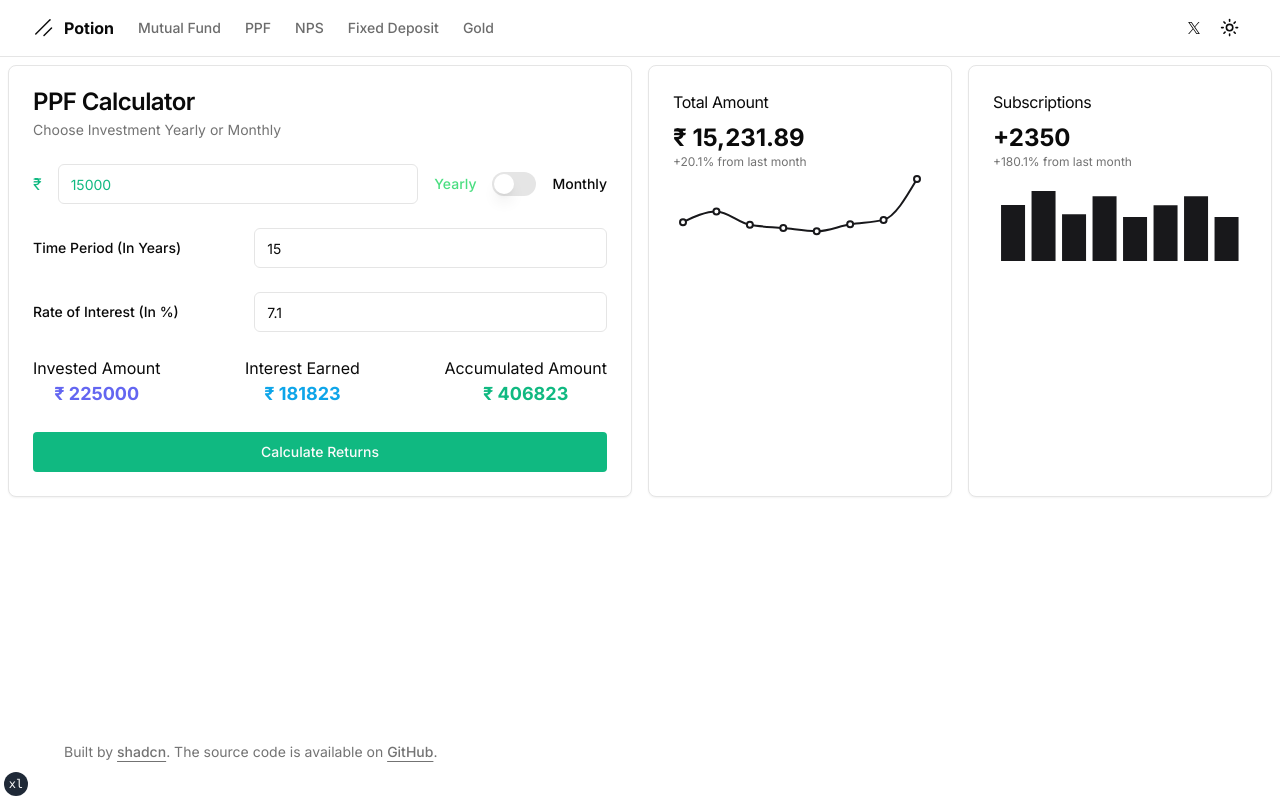
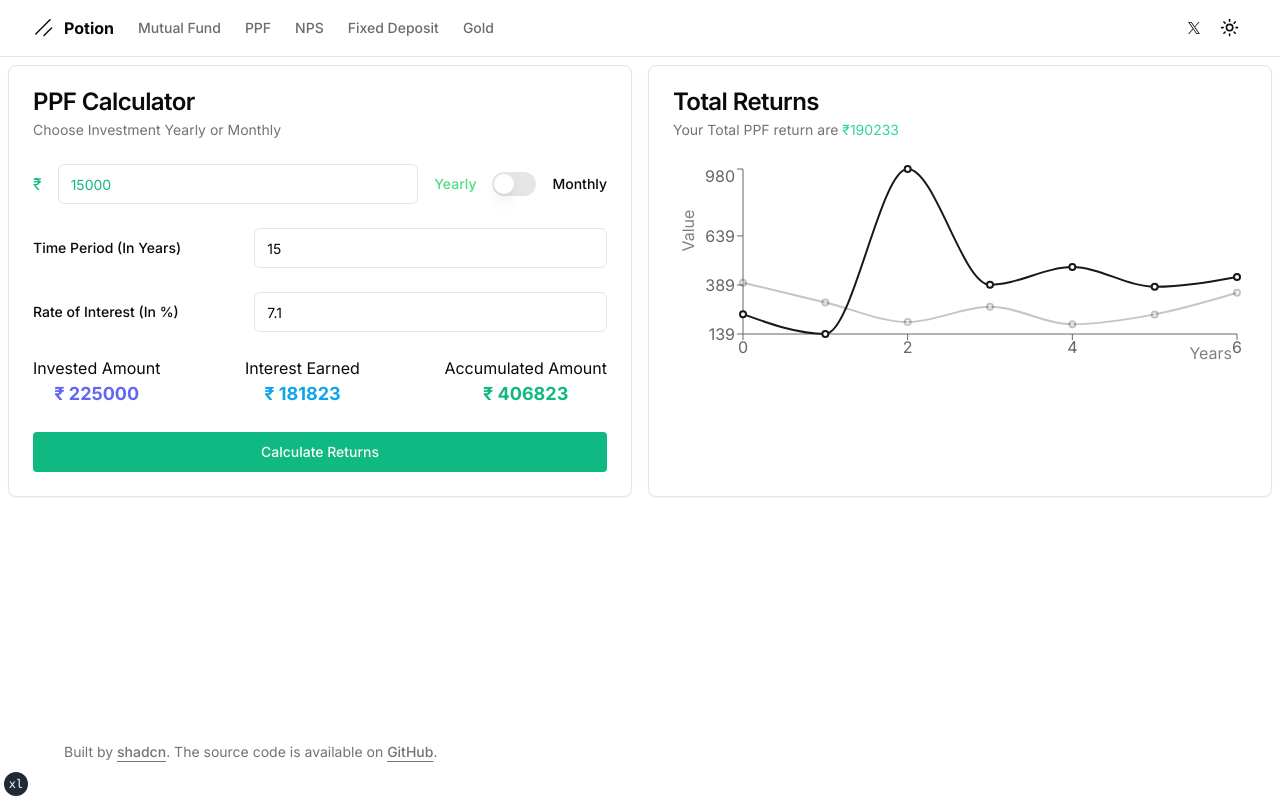
Before and after one commit to AbhikshaGoel/money-groww, a Next.js app: page /ppf in a window 1280 px wide. Built offline with nearby package versions, Linux system fonts and the light colour scheme.

Commit message:
Added the graph still not 100%

```diff
--- a/app/cards/metric.tsx
+++ b/app/cards/metric.tsx
@@ -1,5 +1,12 @@
 import { useTheme } from "next-themes";
-import { Line, LineChart, ResponsiveContainer, Tooltip } from "recharts";
+import {
+  Line,
+  LineChart,
+  ResponsiveContainer,
+  Tooltip,
+  XAxis,
+  YAxis,
+} from "recharts";
 
 import { useConfig } from "@/hooks/use-config";
 import {
@@ -11,38 +18,16 @@ import {
 } from "@/components/ui/card";
 import { themes } from "@/registry/themes";
 
-const data = [
-  {
-    average: 400,
-    today: 240,
-  },
-  {
-    average: 300,
-    today: 139,
-  },
-  {
-    average: 200,
-    today: 980,
-  },
-  {
-    average: 278,
-    today: 390,
-  },
-  {
-    average: 189,
-    today: 480,
-  },
-  {
-    average: 239,
-    today: 380,
-  },
-  {
-    average: 349,
-    today: 430,
-  },
-];
+type DataPoint = {
+  i: number;
+  interest: number;
+  amount: number;
+};
 
-export function CardsMetric() {
+type DataArray = DataPoint[];
+
+export function CardsMetric({ data }: { data: DataArray }) {
+  console.log("Data array", data);
   const { theme: mode } = useTheme();
   const [config] = useConfig();
 
@@ -51,9 +36,10 @@ export function CardsMetric() {
   return (
     <Card>
       <CardHeader>
-        <CardTitle>Exercise Minutes</CardTitle>
+        <CardTitle>Total Returns</CardTitle>
         <CardDescription>
-          Your excercise minutes are ahead of where you normally are.
+          Your Total PPF return are
+          <span className="text-emerald-400"> &#8377;{"190233"}</span>
         </CardDescription>
       </CardHeader>
       <CardContent className="pb-4">
@@ -68,6 +54,21 @@ export function CardsMetric() {
                 bottom: 0,
               }}
             >
+              <XAxis
+                dataKey="i"
+                type="number"
+                domain={["dataMin", "dataMax"]}
+                label={{ value: "Years", position: "insideBottomRight" }}
+              />
+              <YAxis
+                type="number"
+                domain={["dataMin", "dataMax"]}
+                label={{
+                  value: "Value",
+                  angle: -90,
+                  position: "insideLeft",
+                }}
+              />
               <Tooltip
                 content={({ active, payload }) => {
                   if (active && payload && payload.length) {
@@ -75,18 +76,18 @@ export function CardsMetric() {
                       <div className="rounded-lg border bg-background p-2 shadow-sm">
                         <div className="grid grid-cols-2 gap-2">
                           <div className="flex flex-col">
-                            <span className="text-[0.70rem] uppercase text-muted-foreground">
-                              Average
+                            <span className="text-xs text-muted-foreground">
+                              Interest Earned
                             </span>
-                            <span className="font-bold text-muted-foreground">
+                            <span className="font-normal text-emerald-500">
                               {payload[0].value}
                             </span>
                           </div>
                           <div className="flex flex-col">
-                            <span className="text-[0.70rem] uppercase text-muted-foreground">
-                              Today
+                            <span className="text-xs text-muted-foreground">
+                              Total Amount
                             </span>
-                            <span className="font-bold">
+                            <span className="font-bold text-emerald-500">
                               {payload[1].value}
                             </span>
                           </div>
@@ -100,8 +101,8 @@ export function CardsMetric() {
               />
               <Line
                 type="monotone"
+                dataKey="interest"
                 strokeWidth={2}
-                dataKey="average"
                 activeDot={{
                   r: 6,
                   style: { fill: "var(--theme-primary)", opacity: 0.25 },
@@ -118,7 +119,7 @@ export function CardsMetric() {
               />
               <Line
                 type="monotone"
-                dataKey="today"
+                dataKey="amount"
                 strokeWidth={2}
                 activeDot={{
                   r: 8,
--- a/app/ppf/page.tsx
+++ b/app/ppf/page.tsx
@@ -13,11 +13,44 @@ import {
 import { Input } from "@/components/ui/input";
 import { Label } from "@/components/ui/label";
 import { Switch } from "@/components/ui/switch";
-import { Slider } from "@/components/ui/slider";
-import { CardsStats } from "../cards/stats";
-import { CardsCalendar } from "../cards/calendar";
-import { CardsActivityGoal } from "../cards/activity-goal";
-
+import { CardsMetric } from "../cards/metric";
+const data1 = [
+  {
+    i: 0,
+    interest: 400,
+    amount: 240,
+  },
+  {
+    i: 1,
+    interest: 300,
+    amount: 139,
+  },
+  {
+    i: 2,
+    interest: 200,
+    amount: 980,
+  },
+  {
+    i: 3,
+    interest: 278,
+    amount: 390,
+  },
+  {
+    i: 4,
+    interest: 189,
+    amount: 480,
+  },
+  {
+    i: 5,
+    interest: 239,
+    amount: 380,
+  },
+  {
+    i: 6,
+    interest: 349,
+    amount: 430,
+  },
+];
 const PPFCalculator = () => {
   const [isYearly, setIsYearly] = useState(true);
   const [amount, setAmount] = useState(15000);
@@ -26,7 +59,10 @@ const PPFCalculator = () => {
   const [interestRate, setInterestRate] = useState("7.1");
   const [investedAmount, setInvestedAmount] = useState(225000);
   const [interestAmount, setInterestAmount] = useState(181823);
+  var d: { i: number; interest: number; amount: number }[] = [];
   //var investedAmount = 0;
+
+  const [data, setData] = useState(d); // Use state to store the data
 
   const calculatePpfReturns = () => {
     const principal = amount;
@@ -50,21 +86,17 @@ const PPFCalculator = () => {
     const timePeriodInYears = timePeriod;
     let openingBalance = 0;
     var interest;
+    var newData = []; // Create a new array to store the fresh data
 
     for (let i = 1; i <= timePeriodInYears; i++) {
       openingBalance += principal;
       interest = Math.round(openingBalance * interestRateDecimal);
       openingBalance += interest;
-      console.log(
-        "amount: " + openingBalance,
-        "interest: " + interest,
-        "timePeriodInYears: ",
-        i
-      );
+      newData.push({ i: i, interest: interest, amount: openingBalance }); // Push data to the new array
     }
 
+    setData(newData); // Update the data state with the fresh data
     setFinalAmount(openingBalance);
-    //setAccumulatedAmount(openingBalance);
   };
 
   const toggleFrequency = () => {
@@ -162,7 +194,11 @@ const PPFCalculator = () => {
             </Button>
           </CardFooter>
         </Card>
-        <CardsStats />
+        {data.length ? (
+          <CardsMetric data={data} />
+        ) : (
+          <CardsMetric data={data1} />
+        )}
       </div>
     </>
   );
```
